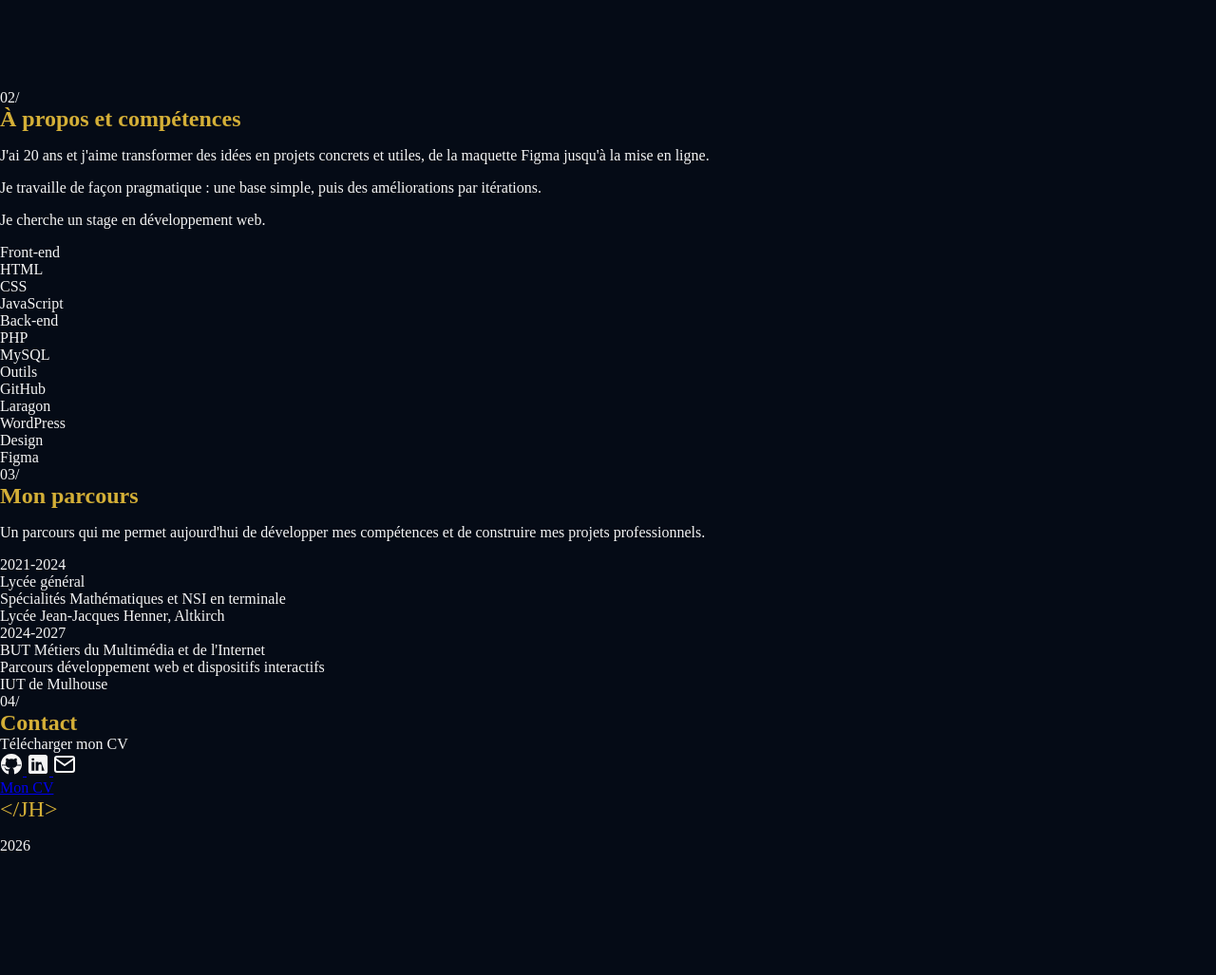
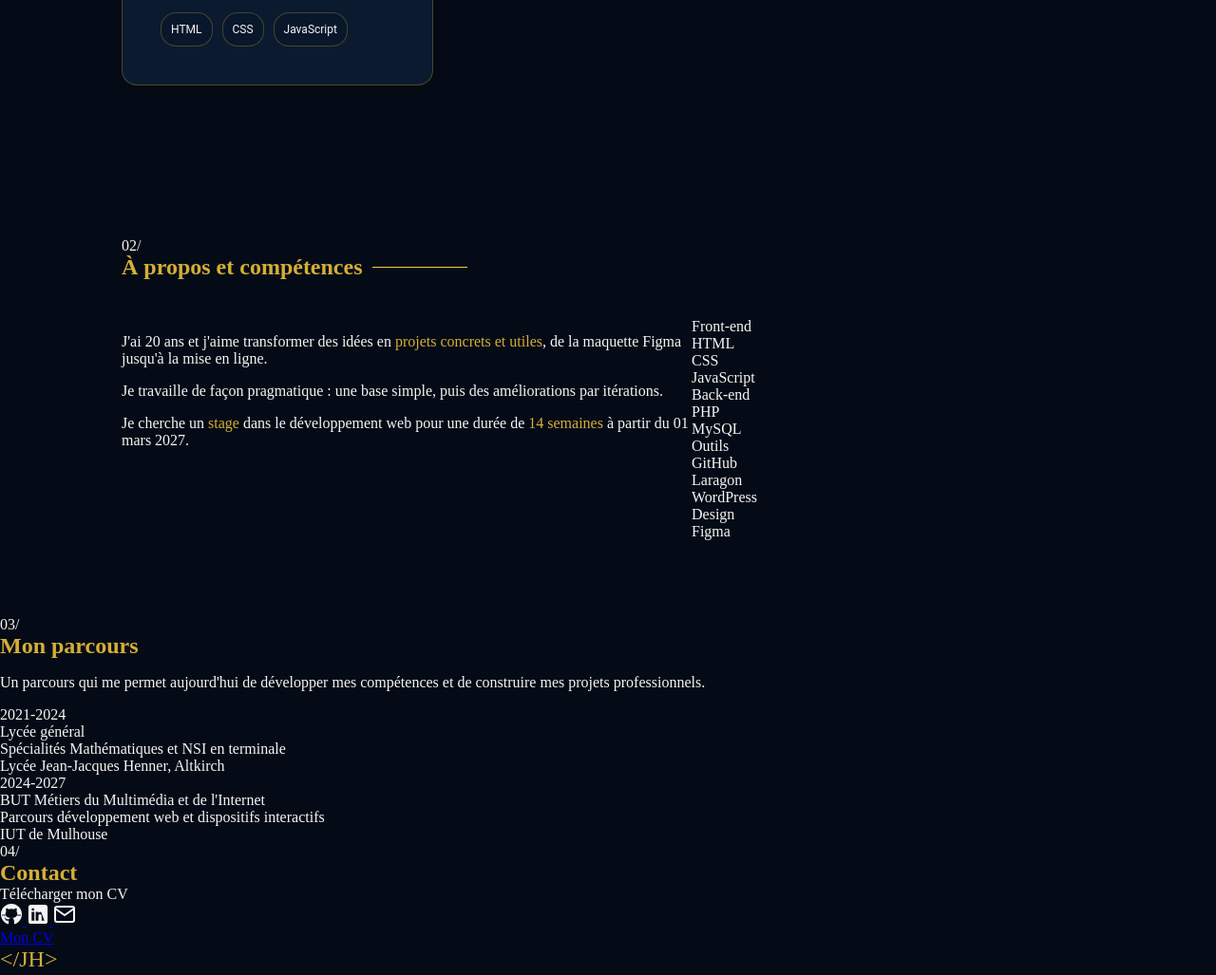
Before and after one commit to JoelHH68/Portfolio, a plain HTML site: page index.html in a window 1280 px wide. Shown: the part 1735-2762 px from the top of the page at 95% size. Before the commit the page ends 2651 px from the top, so only its background shows below. Drawn offline with Linux system fonts and the light colour scheme.

Commit message:
je sais plus

```diff
--- a/index.html
+++ b/index.html
@@ -142,17 +142,23 @@
         <div class="propos-competences">
 
             <div class="nb">02/</div>
+            <div class="titre-page">
                 <h2>À propos et compétences</h2>
+                <svg width="100" height="1" viewBox="0 0 100 1" fill="none" xmlns="http://www.w3.org/2000/svg">
+                    <line y1="0.5" x2="100" y2="0.5" stroke="#F2C94C"/>
+                </svg>
+            </div>
 
+            <div class="propos-comp">
                 <div class="propos">
                     <p>
-                    J'ai 20 ans et j'aime transformer des idées en projets concrets et utiles, de la maquette Figma jusqu'à la mise en ligne.
+                        J'ai 20 ans et j'aime transformer des idées en <span>projets concrets et utiles</span>, de la maquette Figma jusqu'à la mise en ligne.
                     </p>
                     <p>
                         Je travaille de façon pragmatique : une base simple, puis des améliorations par itérations.
                     </p>
                     <p>
-                    Je cherche un stage en développement web.
+                        Je cherche un <span>stage</span> dans le développement web pour une durée de <span>14 semaines</span> à partir du 01 mars 2027.
                     </p>
                 </div>
 
@@ -179,6 +185,9 @@
                         <div class="comp">Figma</div>
                     </div>
                 </div>
+            </div>
+
+
 
         </div>
 
--- a/style.css
+++ b/style.css
@@ -21,7 +21,7 @@
     --petit: 10px;
     --moyen: 20px;
     --grand: 40px;
-    --enorme: 200px;
+    --enorme: 10%;
 
     /* Bordures et effets */
     --arrondi: 16px;
@@ -234,3 +234,21 @@ h1{
     align-items: center;
     gap: 8px;
 }
+
+
+.propos-competences{
+    margin: var(--grand) var(--enorme);
+    padding: var(--grand) 0;
+}
+
+.propos-comp{
+    display: flex;
+}
+
+.propos{
+    max-width: 600px;
+}
+
+.propos p span{
+    color: var(--doree);
+}
```
Lines whose indentation alone changed are shown as unchanged.
